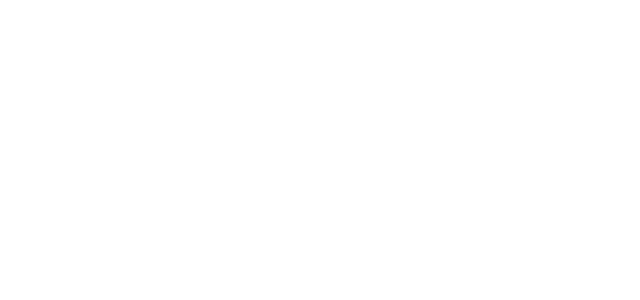
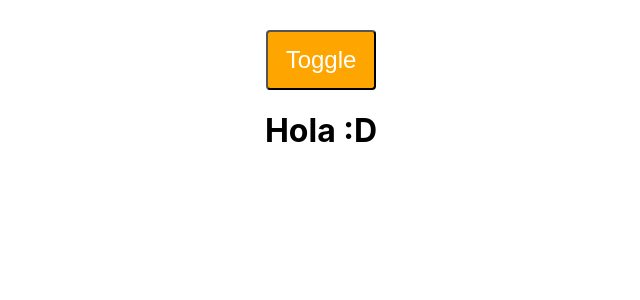
Before and after one commit to sriwerner/react-styling-test, a React (Create React App) app: page / in a window 1280 px wide. Shown: the top 300 px of the page, without its empty margins (319-959 px from the left). Built offline with nearby package versions, Linux system fonts and the light colour scheme.

Commit message:
toggle classes

```diff
--- a/src/App.css
+++ b/src/App.css
@@ -1,3 +1,5 @@
 .App {
   text-align: center;
+  margin: 30px auto;
+  width: 500px;
 }
--- a/src/App.js
+++ b/src/App.js
@@ -1,10 +1,36 @@
 import React, { Component } from 'react';
 import './App.css';
+import Button from './components/Button/Button';
 
 class App extends Component {
+  state = {
+    textVisible: true,
+  }
+
+  onClickHandler = () => {
+    this.setState({textVisible: !this.state.textVisible})
+  }
+
   render() {
+
+    let text = "Hola :D";
+    const btnClasses = [];
+
+    if (!this.state.textVisible){
+      text = "";
+      btnClasses.push("orange2");
+    } else {
+      btnClasses.push("orange");
+    }
+
+    if(this.state.textVisible){
+
+    }
+
     return (
       <div className="App">
+        <Button click={()=>this.onClickHandler()} style={btnClasses.map(it=>it)}/>
+        <h1>{text}</h1>
       </div>
     );
   }
--- /dev/null
+++ b/src/components/Button/Button.js
@@ -0,0 +1,10 @@
+import React from "react";
+import './button.css';
+
+const Button = (props) => {
+    return(
+        <button onClick={props.click} className={props.style + ' btn'}>Toggle</button>
+    )
+}
+
+export default Button;
--- /dev/null
+++ b/src/components/Button/button.css
@@ -0,0 +1,16 @@
+.btn {
+    width: 110px;
+    height: 60px;
+    color: white;
+    font-size: 1.5em;
+    border-radius: 4px;
+    outline: none;
+  }
+
+  .orange {
+    background-color: orange;
+  }
+
+  .orange2 {
+    background-color: orangered;
+  }
```
